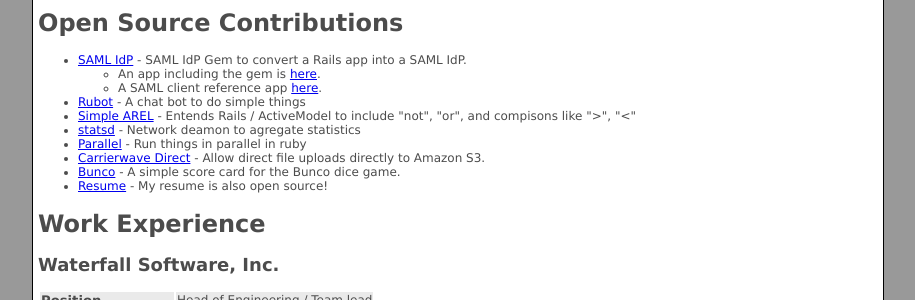
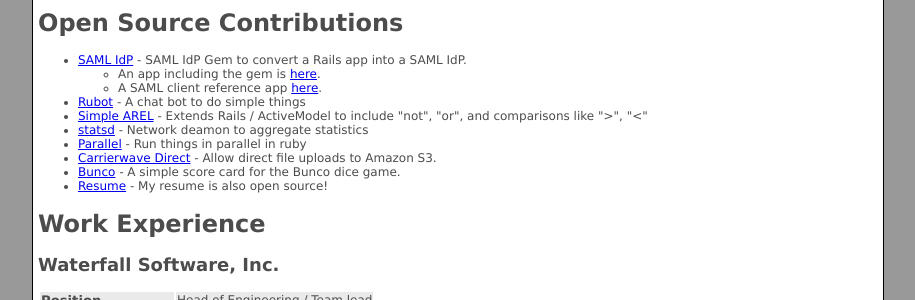
Before and after one commit to srvullupala/Resume, a Jekyll site: the page built from index.html, in a window 1280 px wide and 900 px high, scrolled down 402 px. Shown: the part 151-451 px from the top of the window, without its empty margins (182-1097 px from the left). Built offline with Jekyll 4.4.1, drawn with Linux system fonts in a browser that asks for light colours; Markdown is read by kramdown in place of the engine named in the settings.

Commit message:
Fix grammar

```diff
--- a/_includes/open_source.html
+++ b/_includes/open_source.html
@@ -8,10 +8,10 @@
         </ul>
     </li>
     <li><a href="https://github.com/jkamenik/rubot">Rubot</a> - A chat bot to do simple things</li>
-    <li><a href="https://github.com/jkamenik/simple-arel-rails">Simple AREL</a> - Entends Rails / ActiveModel to include "not", "or", and compisons like "&gt;", "&lt;"
-    <li><a href="https://github.com/jkamenik/statsd">statsd</a> - Network deamon to agregate statistics</li>
+    <li><a href="https://github.com/jkamenik/simple-arel-rails">Simple AREL</a> - Extends Rails / ActiveModel to include "not", "or", and comparisons like "&gt;", "&lt;"
+    <li><a href="https://github.com/jkamenik/statsd">statsd</a> - Network deamon to aggregate statistics</li>
     <li><a href="https://github.com/jkamenik/parallel">Parallel</a> - Run things in parallel in ruby</li>
-    <li><a href="https://github.com/jkamenik/carrierwave_direct">Carrierwave Direct</a> - Allow direct file uploads directly to Amazon S3.</li>
+    <li><a href="https://github.com/jkamenik/carrierwave_direct">Carrierwave Direct</a> - Allow direct file uploads to Amazon S3.</li>
     <li><a href="https://github.com/jkamenik/Bunco">Bunco</a> - A simple score card for the Bunco dice game.</li>
     <li><a href="https://github.com/jkamenik/Resume">Resume</a> - My resume is also open source!</li>
 </ul>
```
